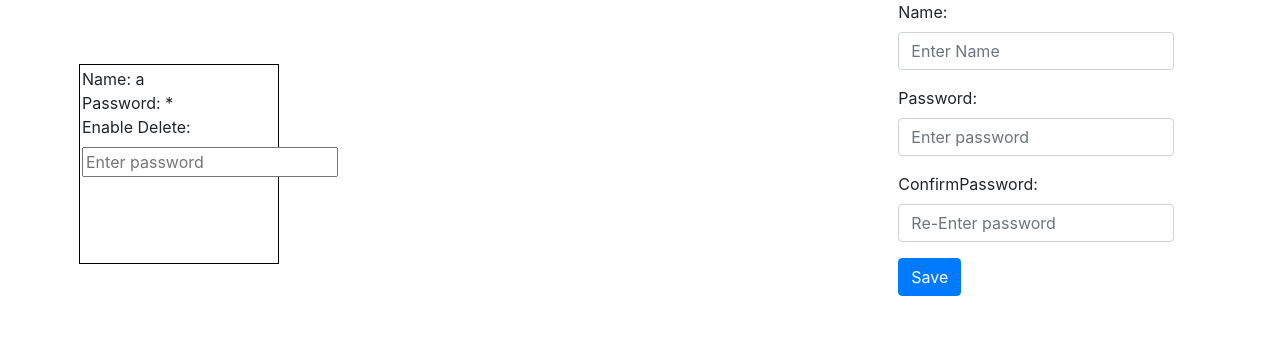
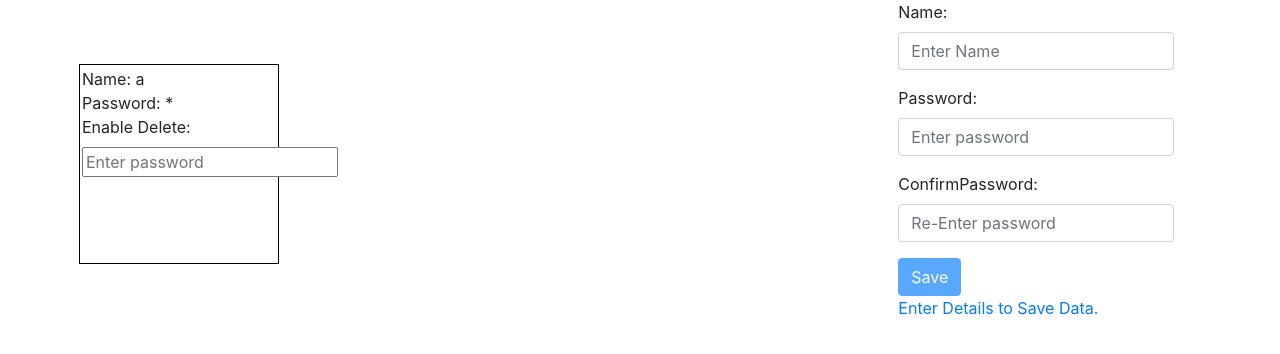
Before and after one commit to steeliz93/angular-learning, an Angular app: page / in a window 1280 px wide. Shown: the top 354 px of the page. Built offline with nearby package versions, Linux system fonts and the light colour scheme.

Commit message:
message provided

```diff
--- a/src/app/getdetails/getdetails.component.html
+++ b/src/app/getdetails/getdetails.component.html
@@ -5,6 +5,7 @@
         <div class="col-sm-10">
           <input type="name" class="form-control" id="name" placeholder="Enter Name" [(ngModel)]="formData.name"
           (keyup)="handleNameInput()">
+          <span class="text-warning" *ngIf="showNameMessage">Name Already Exists!Enter new name.</span>
         </div>
       </div>
 
@@ -20,13 +21,15 @@
           <div class="col-sm-10">
             <input type="password" class="form-control"  placeholder="Re-Enter password" [(ngModel)]="formData.confirmPassword"
             (keyup)="confirmPasswordCheck()">
+            <span class="text-warning" *ngIf="showPasswordMessage">Password mismatch!</span>
           </div>
           </div>
 
 <div class="form-group">
         <div class="col-sm-offset-2 col-sm-10">
-          <button type="save" class="btn btn-primary" (click)="handleSave()" [disabled]="!showSaveButton"
-          >Save</button>
+          <button type="save" class="btn btn-primary" (click)="handleSave()" [disabled]="disableSaveButton"
+          >Save</button><br>
+          <span class="text-primary">Enter Details to Save Data.</span>
         </div>
       </div>
     </div>
--- a/src/app/getdetails/getdetails.component.ts
+++ b/src/app/getdetails/getdetails.component.ts
@@ -8,9 +8,11 @@ import { Component, OnInit, Output, EventEmitter, Input,OnChanges } from '@angul
 })
 export class GetdetailsComponent implements OnInit, OnChanges{
 
-showSaveButton=false;
+disableSaveButton=true;
 
-@Input() nameStatus;
+@Input() nameStatus=true;
+showNameMessage=false;
+showPasswordMessage=false;
 
   @Output() formSave = new EventEmitter <{name:string, password:string,confirmPassword:string}> ();
   @Output() nameCheck = new EventEmitter <string>();
@@ -21,14 +23,18 @@ formData:{name:string, password:string,confirmPassword:string} = {name:"", passw
   constructor() { }
 
   ngOnChanges(){
+   if(this.nameStatus!=undefined) {
     if(this.nameStatus===true){
-      this.showSaveButton=false;
+      this.disableSaveButton=true;
+      this.showNameMessage=true;
     }
     else{
-      this.showSaveButton=true;
+      this.disableSaveButton=false;
+      this.showNameMessage=false;
     }
 console.log(this.nameStatus);
   }
+}
 
   ngOnInit(): void {
   }
@@ -40,10 +46,12 @@ console.log(this.nameStatus);
 
 confirmPasswordCheck() {
   if ( this.formData.password === this.formData.confirmPassword){
-this.showSaveButton=true;
+this.disableSaveButton=false;
+this.showPasswordMessage=false;
   }
   else{
-  this.showSaveButton=false;
+  this.disableSaveButton=true;
+  this.showPasswordMessage=true;
   }
 }
 
```
